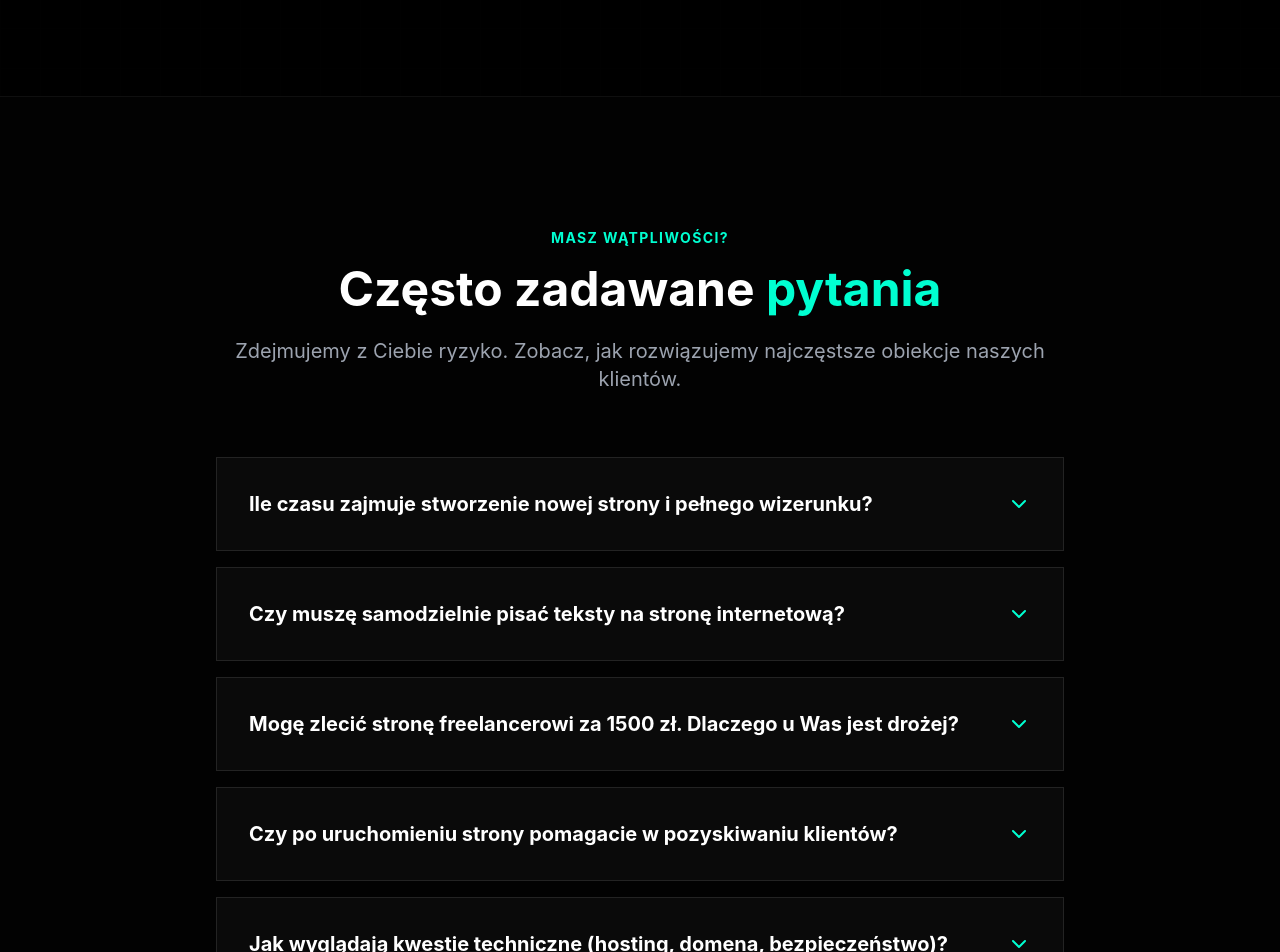
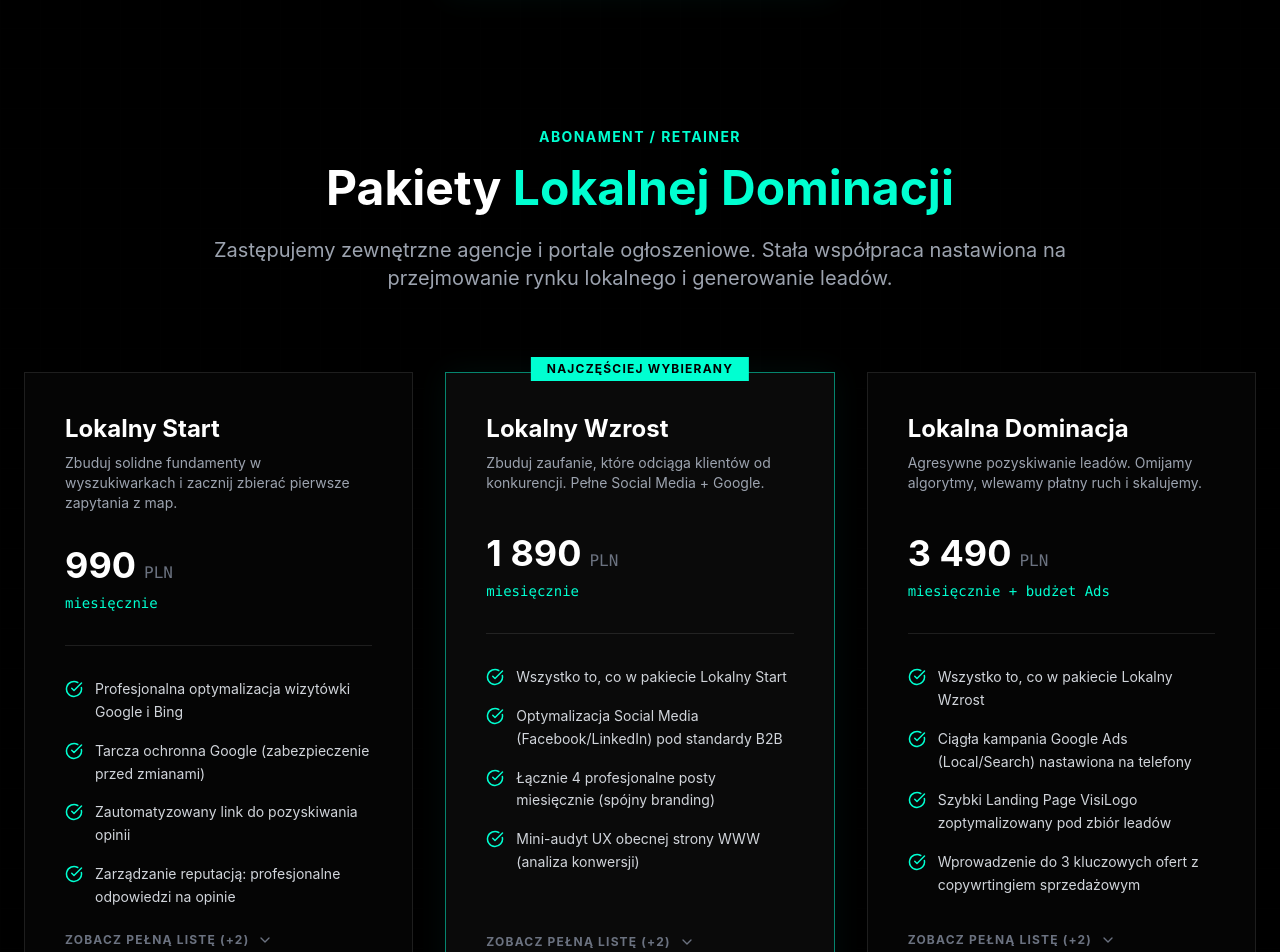
Before and after one commit to michalfbi/visilogo, a React (Create React App) app in the folder frontend/: page / in a window 1280 px wide. Shown: the part 8520-9472 px from the top of the page. Built offline with nearby package versions, Linux system fonts and the light colour scheme.

Commit message:
Wdrożenie pakietów lokalnych

```diff
--- a/frontend/package.json
+++ b/frontend/package.json
@@ -105,7 +105,8 @@
       "/baza-promptow",
       "/komisy",
       "/trucki",
-      "/busy"
+      "/busy",
+      "/proces"
     ],
     "puppeteerArgs": [
       "--no-sandbox",
--- a/frontend/src/components/Checkout.jsx
+++ b/frontend/src/components/Checkout.jsx
@@ -1,14 +1,15 @@
 import React, { useState, useEffect } from 'react';
 import { useParams, Link, Navigate } from 'react-router-dom';
 import { motion, AnimatePresence } from 'framer-motion';
-import { pricingPlans } from '../mock';
+import { pricingPlans, localPricingPlans } from '../mock';
 import { ArrowLeft, CheckCircle, ShieldCheck, Loader2, Info, Award, Clock, Users, TrendingUp, Phone, ShieldQuestion, AlertCircle } from 'lucide-react';
 
 const WEBHOOK_URL = "https://hook.eu1.make.com/we5gnbk29ew8kcg4s64vi1xon7ig4pjs";
 
 const Checkout = () => {
   const { planId } = useParams();
-  const plan = pricingPlans.find(p => p.id === planId);
+  const allPlans = [...pricingPlans, ...localPricingPlans];
+  const plan = allPlans.find(p => p.id === planId);
   const [status, setStatus] = useState('idle');
 
   const [num1, setNum1] = useState(0);
@@ -108,13 +109,13 @@ const Checkout = () => {
                <h3 className="text-white font-bold mb-8 text-xl">Harmonogram wdrożenia</h3>
                <div className="space-y-6 relative before:absolute before:inset-0 before:ml-[11px] before:-translate-x-px md:before:mx-auto md:before:translate-x-0 before:h-full before:w-[2px] before:bg-gradient-to-b before:from-[#00FFD1] before:to-transparent">
                   {plan.steps.map((step, index) => (
-                     <div key={index} className="relative flex items-center justify-between md:justify-normal md:odd:flex-row-reverse group is-active">
+                      <div key={index} className="relative flex items-center justify-between md:justify-normal md:odd:flex-row-reverse group is-active">
                         <div className="flex items-center justify-center w-6 h-6 rounded-full border-4 border-[#0A0A0A] bg-[#00FFD1] text-black shrink-0 md:order-1 md:group-odd:-translate-x-1/2 md:group-even:translate-x-1/2 shadow-[0_0_15px_rgba(0,255,209,0.5)] z-10"></div>
                         <div className="w-[calc(100%-3rem)] md:w-[calc(50%-1.5rem)] bg-white/5 p-4 rounded-lg border border-white/5">
                            <h4 className="font-bold text-white mb-1 text-sm">{index + 1}. {step.title}</h4>
                            <p className="text-gray-400 text-xs leading-relaxed">{step.desc}</p>
                         </div>
-                     </div>
+                      </div>
                   ))}
                </div>
             </div>
--- a/frontend/src/components/Pricing.jsx
+++ b/frontend/src/components/Pricing.jsx
@@ -2,7 +2,7 @@ import React, { useState } from 'react';
 import { motion, AnimatePresence } from 'framer-motion';
 import { CheckCircle, ChevronDown, ChevronUp } from 'lucide-react';
 import { Link } from 'react-router-dom';
-import { pricingPlans } from '../mock';
+import { pricingPlans, localPricingPlans } from '../mock';
 
 const PricingCard = ({ plan, index }) => {
   const [isExpanded, setIsExpanded] = useState(false);
@@ -75,7 +75,6 @@ const PricingCard = ({ plan, index }) => {
         )}
       </button>
 
-      {/* Zmiana na Link do podstrony zamówienia */}
       <Link
         to={`/zamowienie/${plan.id}`}
         className={`mt-auto block text-center w-full py-4 text-sm font-bold uppercase tracking-widest transition-all ${
@@ -97,26 +96,51 @@ const Pricing = () => {
            style={{ backgroundImage: 'linear-gradient(#333 1px, transparent 1px), linear-gradient(90deg, #333 1px, transparent 1px)', backgroundSize: '40px 40px' }}>
       </div>
       <div className="container mx-auto px-6 relative z-10">
+
+        {/* SEKCJA 1: PAKIETY JEDNORAZOWE */}
         <div className="mb-20 max-w-4xl mx-auto text-center">
-          <span className="text-[#00FFD1] uppercase tracking-widest font-bold text-sm">Pakiety</span>
+          <span className="text-[#00FFD1] uppercase tracking-widest font-bold text-sm">Wizerunek & Technologie</span>
           <motion.h2
             initial={{ opacity: 0, y: 20 }}
             whileInView={{ opacity: 1, y: 0 }}
             viewport={{ once: true }}
             className="text-4xl md:text-5xl font-bold mt-4 mb-6 text-white"
           >
-            Ile kosztuje <span className="text-[#00FFD1]">współpraca z nami?</span>
+            Pakiety <span className="text-[#00FFD1]">Projektowe</span>
           </motion.h2>
           <p className="text-xl text-gray-400">
-            Trzy proste pakiety, dostosowane do tego, w jakim miejscu znajduje się obecnie Twoja firma.
+            Jednorazowe inwestycje w fundamenty Twojej marki: logo, identyfikację i nowoczesną stronę WWW.
+          </p>
+        </div>
+
+        <div className="grid grid-cols-1 lg:grid-cols-3 gap-8 mb-32">
+          {pricingPlans.map((plan, index) => (
+            <PricingCard key={index} plan={plan} index={index} />
+          ))}
+        </div>
+
+        {/* SEKCJA 2: PAKIETY ABONAMENTOWE */}
+        <div className="mb-20 max-w-4xl mx-auto text-center">
+          <span className="text-[#00FFD1] uppercase tracking-widest font-bold text-sm">Abonament / Retainer</span>
+          <motion.h2
+            initial={{ opacity: 0, y: 20 }}
+            whileInView={{ opacity: 1, y: 0 }}
+            viewport={{ once: true }}
+            className="text-4xl md:text-5xl font-bold mt-4 mb-6 text-white"
+          >
+            Pakiety <span className="text-[#00FFD1]">Lokalnej Dominacji</span>
+          </motion.h2>
+          <p className="text-xl text-gray-400">
+            Zastępujemy zewnętrzne agencje i portale ogłoszeniowe. Stała współpraca nastawiona na przejmowanie rynku lokalnego i generowanie leadów.
           </p>
         </div>
 
         <div className="grid grid-cols-1 lg:grid-cols-3 gap-8">
-          {pricingPlans.map((plan, index) => (
-            <PricingCard key={index} plan={plan} index={index} />
+          {localPricingPlans.map((plan, index) => (
+            <PricingCard key={`local-${index}`} plan={plan} index={index} />
           ))}
         </div>
+
       </div>
     </section>
   );
--- a/frontend/src/mock.js
+++ b/frontend/src/mock.js
@@ -157,3 +157,72 @@ export const pricingPlans = [
     highlight: false
   }
 ];
+
+export const localPricingPlans = [
+  {
+    id: "lokalny-start",
+    name: "Lokalny Start",
+    price: "990",
+    range: "miesięcznie",
+    desc: "Zbuduj solidne fundamenty w wyszukiwarkach i zacznij zbierać pierwsze zapytania z map.",
+    features: [
+      "Profesjonalna optymalizacja wizytówki Google i Bing",
+      "Tarcza ochronna Google (zabezpieczenie przed zmianami)",
+      "Zautomatyzowany link do pozyskiwania opinii",
+      "Zarządzanie reputacją: profesjonalne odpowiedzi na opinie",
+      "Regularna aktywność: 3 dedykowane posty miesięcznie",
+      "1 ekspercki artykuł SEO na bloga (zamiast wpisów w katalogach)"
+    ],
+    steps: [
+      { title: "Audyt Widoczności", desc: "Sprawdzamy, gdzie ucieka Ci ruch lokalny." },
+      { title: "Optymalizacja Profilu", desc: "Nasycamy wizytówkę słowami kluczowymi pod algorytm Google." },
+      { title: "Plan Publikacji", desc: "Tworzymy kalendarz postów i artykułów na dany miesiąc." },
+      { title: "Raportowanie", desc: "Co miesiąc widzisz, ile osób dzwoniło i klikało w trasę." }
+    ],
+    highlight: false
+  },
+  {
+    id: "lokalny-wzrost",
+    name: "Lokalny Wzrost",
+    price: "1 890",
+    range: "miesięcznie",
+    desc: "Zbuduj zaufanie, które odciąga klientów od konkurencji. Pełne Social Media + Google.",
+    features: [
+      "Wszystko to, co w pakiecie Lokalny Start",
+      "Optymalizacja Social Media (Facebook/LinkedIn) pod standardy B2B",
+      "Łącznie 4 profesjonalne posty miesięcznie (spójny branding)",
+      "Mini-audyt UX obecnej strony WWW (analiza konwersji)",
+      "2 zaawansowane artykuły SEO celujące w intencje zakupowe",
+      "Bieżące wsparcie i doradztwo marketingowe"
+    ],
+    steps: [
+      { title: "Strategia Kanałów", desc: "Dobieramy odpowiedni przekaz na Google, Facebook i LinkedIn." },
+      { title: "Lifting Wizerunku", desc: "Aktualizujemy grafiki w tle i formatujemy opisy." },
+      { title: "Audyt Konwersji", desc: "Szukamy wąskich gardeł na Twojej obecnej stronie." },
+      { title: "Tworzenie Treści", desc: "Publikujemy posty i artykuły pozycjonujące Cię jako eksperta." }
+    ],
+    highlight: true
+  },
+  {
+    id: "lokalna-dominacja",
+    name: "Lokalna Dominacja",
+    price: "3 490",
+    range: "miesięcznie + budżet Ads",
+    desc: "Agresywne pozyskiwanie leadów. Omijamy algorytmy, wlewamy płatny ruch i skalujemy.",
+    features: [
+      "Wszystko to, co w pakiecie Lokalny Wzrost",
+      "Ciągła kampania Google Ads (Local/Search) nastawiona na telefony",
+      "Szybki Landing Page VisiLogo zoptymalizowany pod zbiór leadów",
+      "Wprowadzenie do 3 kluczowych ofert z copywrtingiem sprzedażowym",
+      "Poszerzona aktywność: 4 posty Google + dedykowane Social Media",
+      "3 artykuły SEO budujące autorytet tematyczny i zasięgi organiczne"
+    ],
+    steps: [
+      { title: "Analiza Słów Kluczowych", desc: "Wybieramy frazy, które wpisują klienci z gotówką w ręku." },
+      { title: "Budowa Landing Page'a", desc: "Kodujemy szybką stronę do lądowania ruchu z reklam." },
+      { title: "Odpalenie Kampanii Ads", desc: "Konfigurujemy płatne reklamy Google Ads i podpinamy analitykę." },
+      { title: "Agresywny Growth", desc: "Publikujemy treści SEO, optymalizujemy stawki reklam i dostarczamy leady." }
+    ],
+    highlight: false
+  }
+];
```
